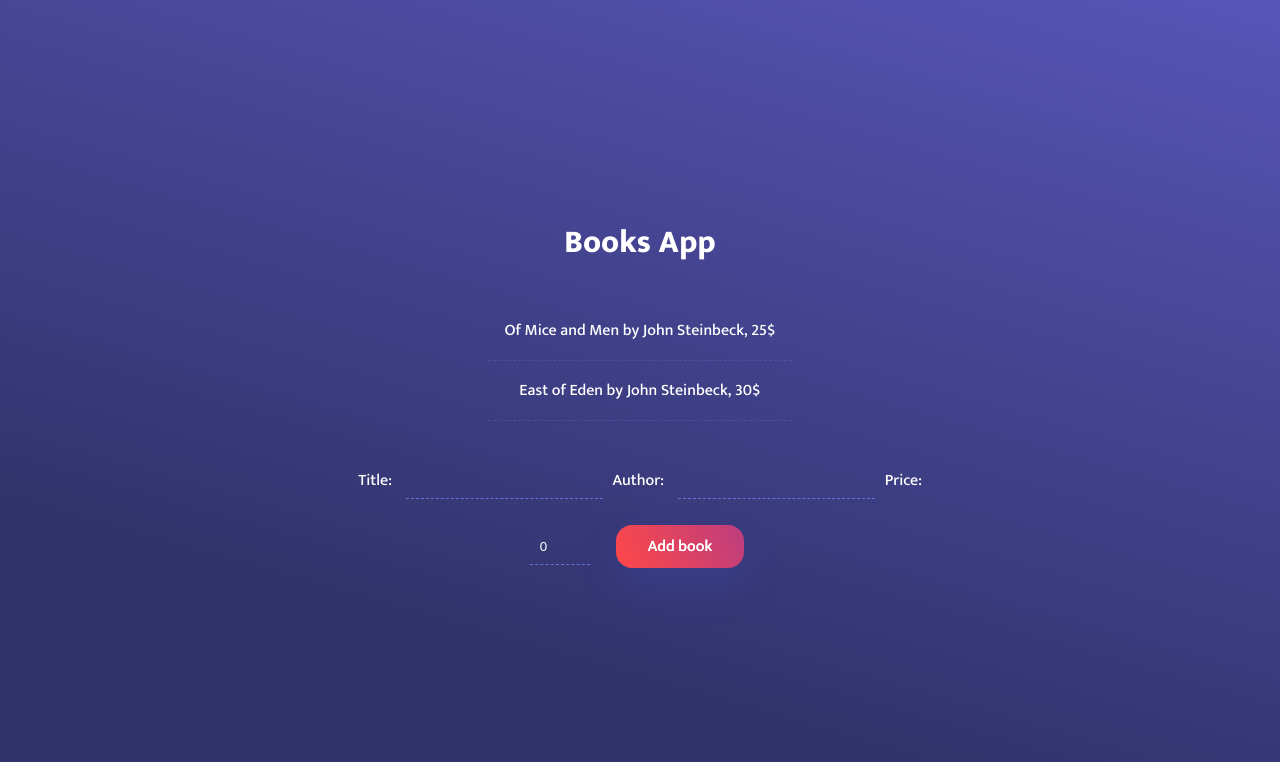
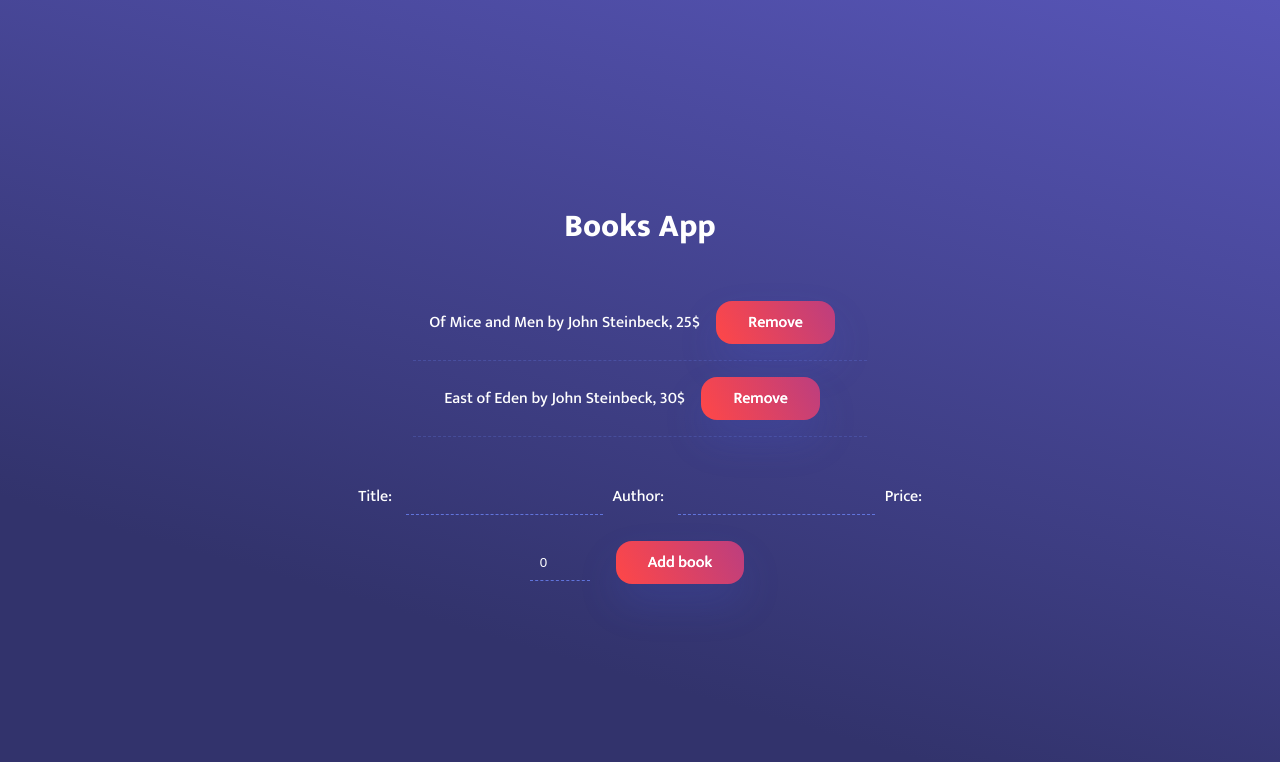
Before and after one commit to Kamil-96/typescript-books-app, a React (Create React App) app: page / in a window 1280 px wide. Shown: the top 762 px of the page. Built offline with nearby package versions, Linux system fonts and the light colour scheme.

Commit message:
Add functionality to remove book

```diff
--- a/src/App.tsx
+++ b/src/App.tsx
@@ -12,7 +12,12 @@ const App: React.FC = () => {
   const [books, setBooks] = useState(booksData);
 
   const addBook = (book: Book) => {
-    setBooks([...books, book])
+    setBooks([...books, book]);
+  }
+
+  const removeBook = (bookId: string) => {
+    const filtered = books.filter((book: Book) => book.id !== bookId);
+    setBooks(filtered);
   }
 
   return (
@@ -20,7 +25,7 @@ const App: React.FC = () => {
       <header>
          <h1>Books App</h1>
       </header>
-      <BooksList books={books} />
+      <BooksList books={books} removeBook={removeBook} />
       <AddBookForm addBook={addBook} />
     </div>
   );
--- a/src/components/AddBookForm/AddBookForm.tsx
+++ b/src/components/AddBookForm/AddBookForm.tsx
@@ -20,7 +20,7 @@ const AddBookForm: React.FC<Props> = ({ addBook }) => {
       author,
       price
     }
-    console.log(book);
+
     addBook(book);
 
     setTitle('');
--- a/src/components/BookItem/BookItem.css
+++ b/src/components/BookItem/BookItem.css
@@ -2,3 +2,29 @@
   padding: 1rem;
   border-bottom: 1px dashed rgba(105, 127, 238, 0.25);
 }
+
+.btn {
+  background-color: #ff4747;
+  background-image: linear-gradient(62deg, #ff4747 0%, #bc3e7f 100%);
+  border-radius: 1rem;
+  padding: 0.5rem 2rem;
+  border: none;
+  color: inherit;
+  font: inherit;
+  margin: 0 1rem;
+  text-shadow: 0 0;
+  box-shadow: 0 20px 40px 0 rgba(76,104,239,.15);
+  transition: .2s;
+  cursor: pointer;
+  position: relative;
+  top: 0;
+  left: 0;
+  outline: none;
+}
+
+.btn:hover {
+  position: relative;
+  top: -0.2rem;
+  left: -0.2rem;
+  box-shadow: 0 10px 40px 0 rgba(76,104,239,.25);
+}
--- a/src/components/BookItem/BookItem.tsx
+++ b/src/components/BookItem/BookItem.tsx
@@ -4,11 +4,13 @@ import './BookItem.css';
 
 interface Props {
   book: Book;
+  removeBook: (bookId: string) => void;
 }
 
-const BookItem: React.FC<Props> = ({ book }) => (
+const BookItem: React.FC<Props> = ({ book, removeBook }) => (
   <li className="book-item">
     {book.title} by {book.author}, {book.price}$
+    <button className="btn" onClick={e => removeBook(book.id)}>Remove</button>
   </li>
 );
 
--- a/src/components/BooksList/BooksList.tsx
+++ b/src/components/BooksList/BooksList.tsx
@@ -5,12 +5,13 @@ import './BooksList.css';
 
 interface Props {
   books: Book[];
+  removeBook: (bookId: string) => void;
 }
 
-const BooksList: React.FC<Props> = ({ books }) => {
+const BooksList: React.FC<Props> = ({ books, removeBook }) => {
   return (
     <ul className="books-list">
-      {books.map((book: Book) => <BookItem key={book.id} book={book} />)}
+      {books.map((book: Book) => <BookItem key={book.id} book={book} removeBook={removeBook} />)}
     </ul>
   );
 }
```
